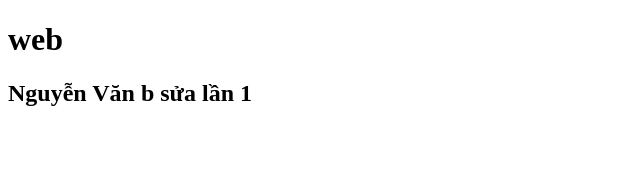
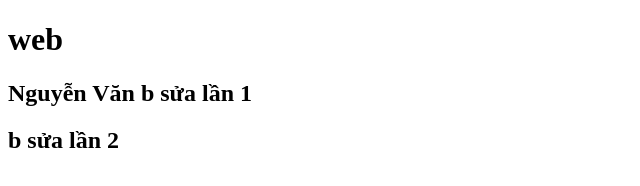
Before and after one commit to hoangnhat08/teamab, a plain HTML site: page index.html in a window 1280 px wide. Shown: the whole page, without its empty margins (0-640 px from the left). Drawn offline with Linux system fonts and the light colour scheme.

Commit message:
b sửa lần 2

```diff
--- a/index.html
+++ b/index.html
@@ -8,5 +8,6 @@
   <body>
     <h1>web</h1>
     <h2>Nguyễn Văn b sửa lần 1</h2>
+    <h2>b sửa lần 2</h2>
   </body>
 </html>
```
